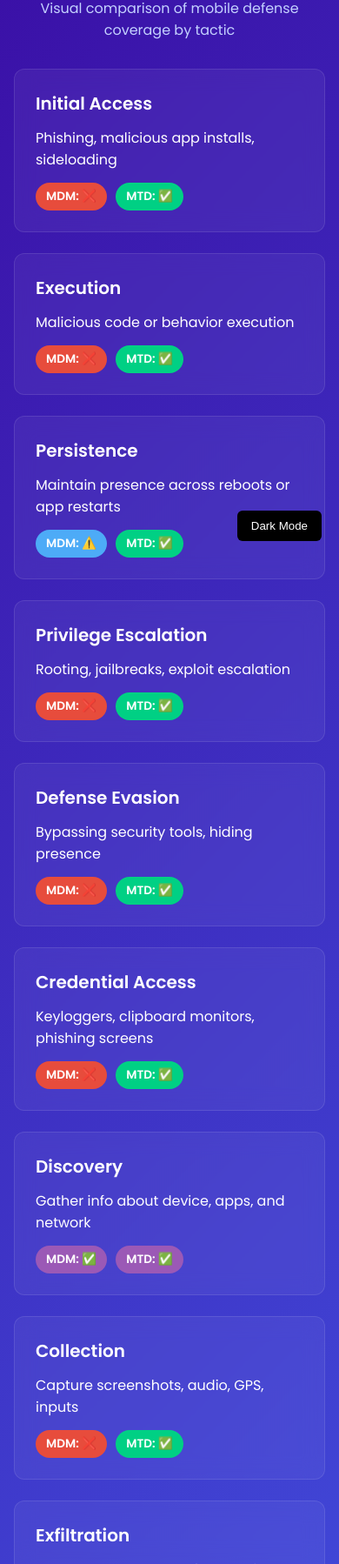
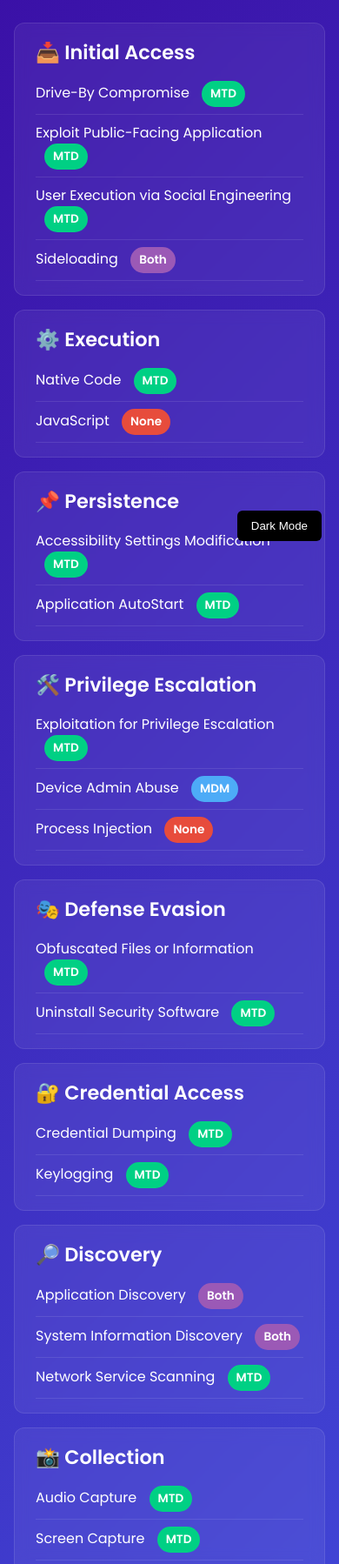
Before and after one commit to jrmintz24/mobile-security-owasp, a plain HTML site: page mitre-mobile.html in a window 390 px wide. Shown: the part 202-2000 px from the top of the page at 87% size. Drawn offline with Linux system fonts and the light colour scheme.

Commit message:
Update mitre-mobile.html

```diff
--- a/mitre-mobile.html
+++ b/mitre-mobile.html
@@ -3,7 +3,7 @@
 <head>
   <meta charset="UTF-8" />
   <meta name="viewport" content="width=device-width, initial-scale=1.0" />
-  <title>MITRE ATT&CK Mobile: MDM vs MTD</title>
+  <title>MITRE Mapping: MDM vs MTD</title>
   <link href="https://fonts.googleapis.com/css2?family=Poppins:wght@400;600&display=swap" rel="stylesheet">
   <style>
     :root {
@@ -11,8 +11,6 @@
       --mtd: #00d084;
       --both: #9b59b6;
       --none: #e74c3c;
-      --text-light: #ffffff;
-      --text-dark: #222831;
       --accent: #00d084;
     }
 
@@ -25,15 +23,14 @@
     body {
       font-family: 'Poppins', sans-serif;
       background: linear-gradient(135deg, #3a0ca3, #4361ee);
-      color: var(--text-light);
-      min-height: 100vh;
-      padding: 2rem 1rem 5rem;
+      color: #ffffff;
+      padding: 2rem 1rem 6rem;
       transition: background 0.3s ease, color 0.3s ease;
     }
 
     body.dark-mode {
       background: linear-gradient(135deg, #0b0c2a, #1e1e3f);
-      color: var(--text-light);
+      color: #ffffff;
     }
 
     header {
@@ -46,49 +43,32 @@
       margin-bottom: 0.5rem;
     }
 
-    header p {
-      font-size: 1rem;
-      color: #c4d1ff;
+    .tactic {
+      background: rgba(255, 255, 255, 0.06);
+      border: 1px solid rgba(255, 255, 255, 0.1);
+      backdrop-filter: blur(8px);
+      border-radius: 12px;
+      margin-bottom: 1rem;
+      padding: 1rem 1.5rem;
     }
 
-    .grid {
-      display: flex;
-      flex-wrap: wrap;
-      gap: 1.5rem;
-      justify-content: center;
-      max-width: 1100px;
-      margin: 0 auto;
+    .tactic h2 {
+      font-size: 1.4rem;
+      margin-bottom: 0.5rem;
     }
 
-    .card {
-      background: rgba(255, 255, 255, 0.05);
-      border: 1px solid rgba(255, 255, 255, 0.1);
-      backdrop-filter: blur(12px);
-      border-radius: 12px;
-      padding: 1.5rem;
-      width: 100%;
-      max-width: 300px;
-      transition: transform 0.3s ease, box-shadow 0.3s ease;
-    }
-
-    .card:hover {
-      transform: translateY(-5px);
-      box-shadow: 0 12px 30px rgba(0, 0, 0, 0.2);
-    }
-
-    .card h3 {
-      margin-bottom: 0.75rem;
-      font-size: 1.25rem;
+    .technique {
+      padding: 0.5rem 0;
+      border-bottom: 1px solid rgba(255, 255, 255, 0.1);
     }
 
     .tag {
       display: inline-block;
-      padding: 6px 12px;
+      padding: 5px 10px;
       border-radius: 20px;
       font-size: 0.85rem;
       font-weight: 600;
-      margin-right: 6px;
-      margin-top: 6px;
+      margin-left: 10px;
       color: white;
     }
 
@@ -97,16 +77,12 @@
     .both { background: var(--both); }
     .none { background: var(--none); }
 
-    .tag-container {
-      margin-top: 0.5rem;
-    }
-
     .dark-toggle {
       position: fixed;
       bottom: 20px;
       right: 20px;
-      background-color: #000;
-      color: #fff;
+      background-color: black;
+      color: white;
       border: none;
       padding: 10px 16px;
       border-radius: 6px;
@@ -114,33 +90,6 @@
       z-index: 999;
     }
 
-    .back-link {
-      display: block;
-      text-align: center;
-      margin: 2rem auto 1rem;
-      text-decoration: none;
-      background: var(--accent);
-      padding: 12px 24px;
-      color: white;
-      border-radius: 6px;
-      font-weight: 600;
-      max-width: 280px;
-    }
-
-    footer {
-      text-align: center;
-      margin-top: 3rem;
-      color: #ccc;
-      font-size: 0.9rem;
-    }
-
-    @media (max-width: 600px) {
-      .card {
-        max-width: 100%;
-      }
-    }
-
-    /* Lead Gen Form */
     .cta-section {
       display: flex;
       justify-content: center;
@@ -212,117 +161,96 @@
       font-size: 0.8rem;
       color: #ccc;
     }
+
+    footer {
+      text-align: center;
+      margin-top: 3rem;
+      color: #ccc;
+      font-size: 0.9rem;
+    }
   </style>
 </head>
 <body>
 
   <header>
-    <h1>MITRE ATT&CK Mobile: MDM vs MTD</h1>
-    <p>Visual comparison of mobile defense coverage by tactic</p>
+    <h1>MITRE ATT&CK Mobile Mapping</h1>
+    <p>See how MDM and Zimperium MTD cover MITRE mobile techniques</p>
   </header>
 
-  <div class="grid">
+  <main style="max-width: 900px; margin: 0 auto;">
 
-    <div class="card">
-      <h3>Initial Access</h3>
-      <p>Phishing, malicious app installs, sideloading</p>
-      <div class="tag-container">
-        <span class="tag none">MDM: ❌</span>
-        <span class="tag mtd">MTD: ✅</span>
-      </div>
+    <div class="tactic">
+      <h2>📥 Initial Access</h2>
+      <div class="technique">Drive-By Compromise <span class="tag mtd">MTD</span></div>
+      <div class="technique">Exploit Public-Facing Application <span class="tag mtd">MTD</span></div>
+      <div class="technique">User Execution via Social Engineering <span class="tag mtd">MTD</span></div>
+      <div class="technique">Sideloading <span class="tag both">Both</span></div>
     </div>
 
-    <div class="card">
-      <h3>Execution</h3>
-      <p>Malicious code or behavior execution</p>
-      <div class="tag-container">
-        <span class="tag none">MDM: ❌</span>
-        <span class="tag mtd">MTD: ✅</span>
-      </div>
+    <div class="tactic">
+      <h2>⚙️ Execution</h2>
+      <div class="technique">Native Code <span class="tag mtd">MTD</span></div>
+      <div class="technique">JavaScript <span class="tag none">None</span></div>
     </div>
 
-    <div class="card">
-      <h3>Persistence</h3>
-      <p>Maintain presence across reboots or app restarts</p>
-      <div class="tag-container">
-        <span class="tag mdm">MDM: ⚠️</span>
-        <span class="tag mtd">MTD: ✅</span>
-      </div>
+    <div class="tactic">
+      <h2>📌 Persistence</h2>
+      <div class="technique">Accessibility Settings Modification <span class="tag mtd">MTD</span></div>
+      <div class="technique">Application AutoStart <span class="tag mtd">MTD</span></div>
     </div>
 
-    <div class="card">
-      <h3>Privilege Escalation</h3>
-      <p>Rooting, jailbreaks, exploit escalation</p>
-      <div class="tag-container">
-        <span class="tag none">MDM: ❌</span>
-        <span class="tag mtd">MTD: ✅</span>
-      </div>
+    <div class="tactic">
+      <h2>🛠️ Privilege Escalation</h2>
+      <div class="technique">Exploitation for Privilege Escalation <span class="tag mtd">MTD</span></div>
+      <div class="technique">Device Admin Abuse <span class="tag mdm">MDM</span></div>
+      <div class="technique">Process Injection <span class="tag none">None</span></div>
     </div>
 
-    <div class="card">
-      <h3>Defense Evasion</h3>
-      <p>Bypassing security tools, hiding presence</p>
-      <div class="tag-container">
-        <span class="tag none">MDM: ❌</span>
-        <span class="tag mtd">MTD: ✅</span>
-      </div>
+    <div class="tactic">
+      <h2>🎭 Defense Evasion</h2>
+      <div class="technique">Obfuscated Files or Information <span class="tag mtd">MTD</span></div>
+      <div class="technique">Uninstall Security Software <span class="tag mtd">MTD</span></div>
     </div>
 
-    <div class="card">
-      <h3>Credential Access</h3>
-      <p>Keyloggers, clipboard monitors, phishing screens</p>
-      <div class="tag-container">
-        <span class="tag none">MDM: ❌</span>
-        <span class="tag mtd">MTD: ✅</span>
-      </div>
+    <div class="tactic">
+      <h2>🔐 Credential Access</h2>
+      <div class="technique">Credential Dumping <span class="tag mtd">MTD</span></div>
+      <div class="technique">Keylogging <span class="tag mtd">MTD</span></div>
     </div>
 
-    <div class="card">
-      <h3>Discovery</h3>
-      <p>Gather info about device, apps, and network</p>
-      <div class="tag-container">
-        <span class="tag both">MDM: ✅</span>
-        <span class="tag both">MTD: ✅</span>
-      </div>
+    <div class="tactic">
+      <h2>🔎 Discovery</h2>
+      <div class="technique">Application Discovery <span class="tag both">Both</span></div>
+      <div class="technique">System Information Discovery <span class="tag both">Both</span></div>
+      <div class="technique">Network Service Scanning <span class="tag mtd">MTD</span></div>
     </div>
 
-    <div class="card">
-      <h3>Collection</h3>
-      <p>Capture screenshots, audio, GPS, inputs</p>
-      <div class="tag-container">
-        <span class="tag none">MDM: ❌</span>
-        <span class="tag mtd">MTD: ✅</span>
-      </div>
+    <div class="tactic">
+      <h2>📸 Collection</h2>
+      <div class="technique">Audio Capture <span class="tag mtd">MTD</span></div>
+      <div class="technique">Screen Capture <span class="tag mtd">MTD</span></div>
+      <div class="technique">Location Tracking <span class="tag both">Both</span></div>
     </div>
 
-    <div class="card">
-      <h3>Exfiltration</h3>
-      <p>Send stolen data out of the device</p>
-      <div class="tag-container">
-        <span class="tag none">MDM: ❌</span>
-        <span class="tag mtd">MTD: ✅</span>
-      </div>
+    <div class="tactic">
+      <h2>📤 Exfiltration</h2>
+      <div class="technique">Exfiltration Over C2 Channel <span class="tag mtd">MTD</span></div>
+      <div class="technique">Exfiltration Over Physical Medium <span class="tag none">None</span></div>
     </div>
 
-    <div class="card">
-      <h3>Command & Control</h3>
-      <p>Remote server communication, C2 traffic</p>
-      <div class="tag-container">
-        <span class="tag none">MDM: ❌</span>
-        <span class="tag mtd">MTD: ✅</span>
-      </div>
+    <div class="tactic">
+      <h2>📡 Command & Control</h2>
+      <div class="technique">Standard Application Layer Protocol <span class="tag mtd">MTD</span></div>
+      <div class="technique">Non-Standard Port <span class="tag mtd">MTD</span></div>
+      <div class="technique">Multistage Channels <span class="tag mtd">MTD</span></div>
     </div>
 
-  </div>
-
-  <a class="back-link" href="index.html">← Back to OWASP Mobile Top 10</a>
-
-  <!-- Lead Gen Section -->
+    <!-- Lead Gen -->
     <section class="cta-section">
       <div class="cta-card">
         <h2>📩 Stay Ahead of Mobile Threats</h2>
         <p>Get expert insights, security trends, and MTD strategies straight to your inbox.</p>
-      <form action="mailto:you@example.com" method="POST" enctype="text/plain">
+        <form action="mailto:randy.mintz@zimperium.com" method="POST" enctype="text/plain">
           <input type="email" name="email" placeholder="Your email address" required />
           <button type="submit">Subscribe</button>
         </form>
@@ -331,10 +259,11 @@
     </section>
 
     <footer>
-    Built with ❤️ by Randy & ChatGPT — Gradient Mode Activated
+      Built with ❤️ by Randy & ChatGPT — Real MITRE Mapping Edition
     </footer>
 
     <button class="dark-toggle" onclick="toggleDarkMode()">Dark Mode</button>
+  </main>
 
   <script>
     function toggleDarkMode() {
```
Lines whose indentation alone changed are shown as unchanged.
